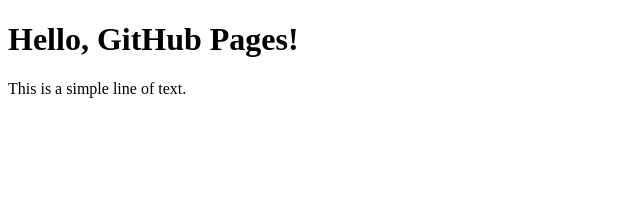
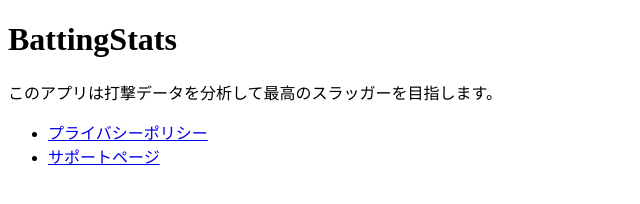
Before and after one commit to YatsugatakeLab/YatsugatakeLab.github.io, a plain HTML site: page index.html in a window 1280 px wide. Shown: the whole page, without its empty margins (0-640 px from the left). Drawn offline with Linux system fonts and the light colour scheme.

Commit message:
Update index.html

```diff
--- a/index.html
+++ b/index.html
@@ -1,12 +1,16 @@
 <!DOCTYPE html>
-<html lang="en">
+<html lang="ja">
 <head>
     <meta charset="UTF-8">
     <meta name="viewport" content="width=device-width, initial-scale=1.0">
-    <title>My GitHub Page</title>
+    <title>BattingStats</title>
 </head>
 <body>
-    <h1>Hello, GitHub Pages!</h1>
-    <p>This is a simple line of text.</p>
+    <h1>BattingStats</h1>
+    <p>このアプリは打撃データを分析して最高のスラッガーを目指します。</p>
+    <ul>
+        <li><a href="privacy-policy.html">プライバシーポリシー</a></li>
+        <li><a href="support.html">サポートページ</a></li>
+    </ul>
 </body>
 </html>
```
